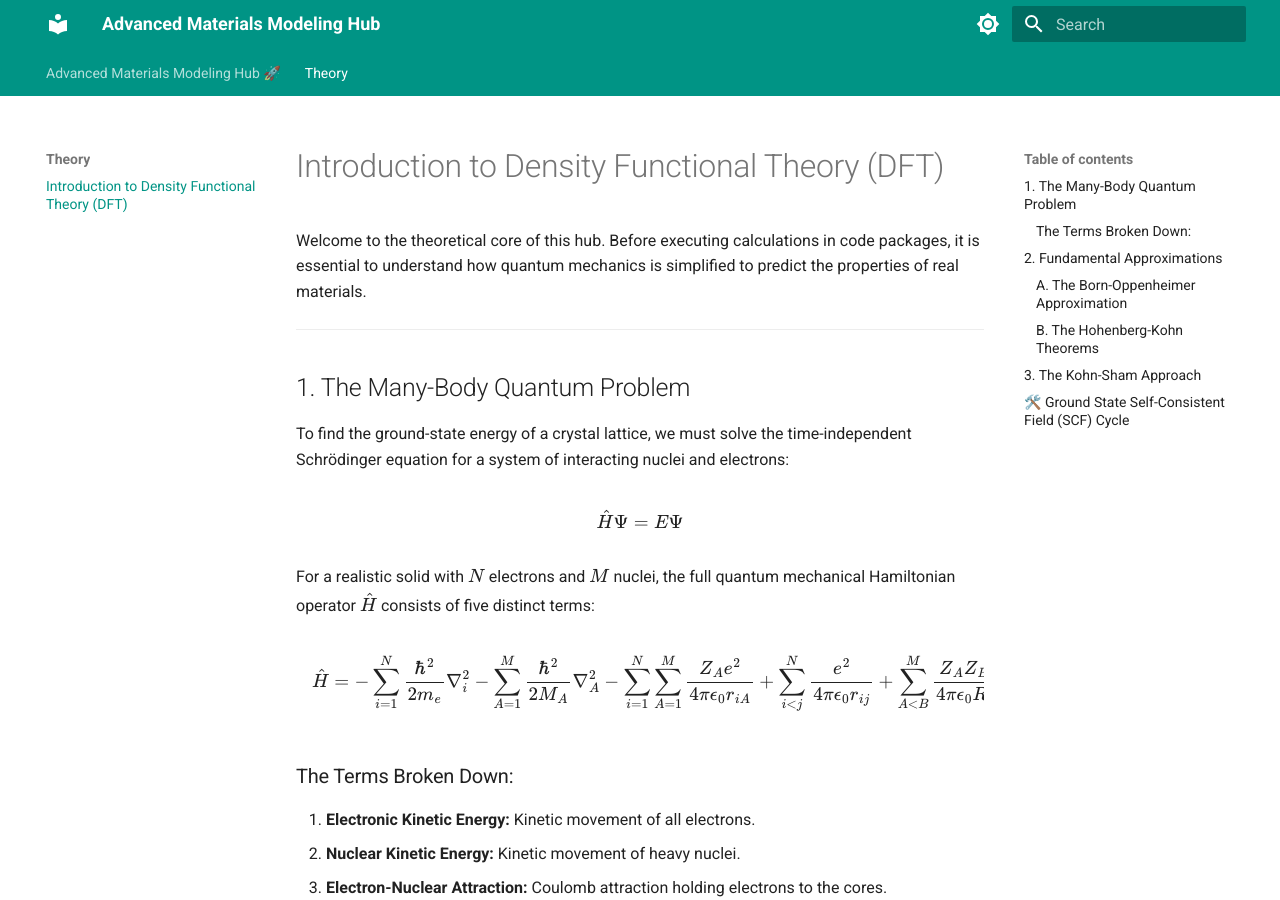
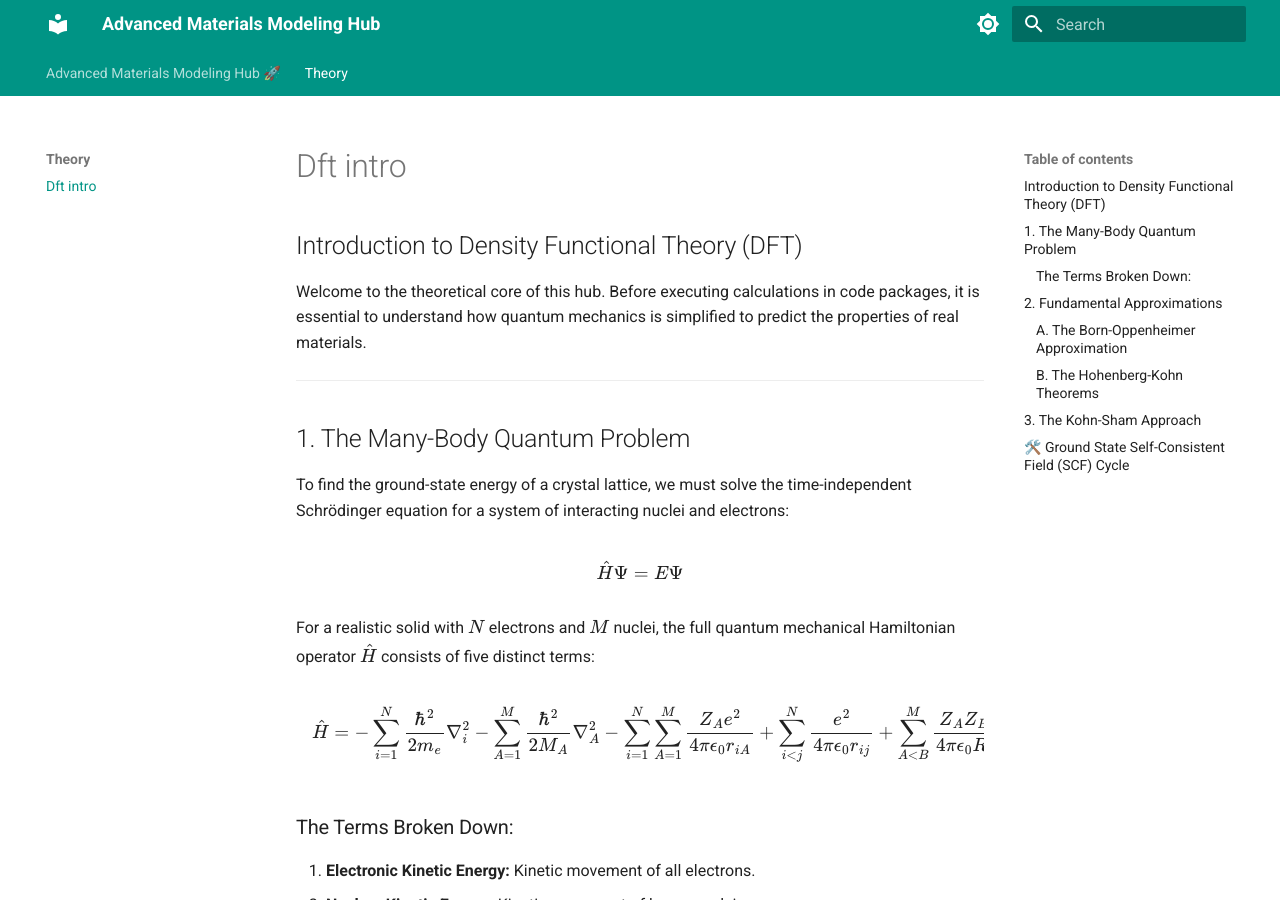
Before and after one commit to jyotichaudhary21112-gif/VASP-Tutorial, an MkDocs documentation site: the page built from docs/theory/dft-intro.md, in a window 1280 px wide and 900 px high. Built offline with MkDocs 1.6.1 and Material for MkDocs 9.7.7, drawn with Linux system fonts in a browser that asks for light colours.

Commit message:
Update dft-intro.md

```diff
--- a/docs/theory/dft-intro.md
+++ b/docs/theory/dft-intro.md
@@ -1,4 +1,4 @@
-#Introduction to Density Functional Theory (DFT)
+## Introduction to Density Functional Theory (DFT)
 
 Welcome to the theoretical core of this hub. Before executing calculations in code packages, it is essential to understand how quantum mechanics is simplified to predict the properties of real materials.
 
```
